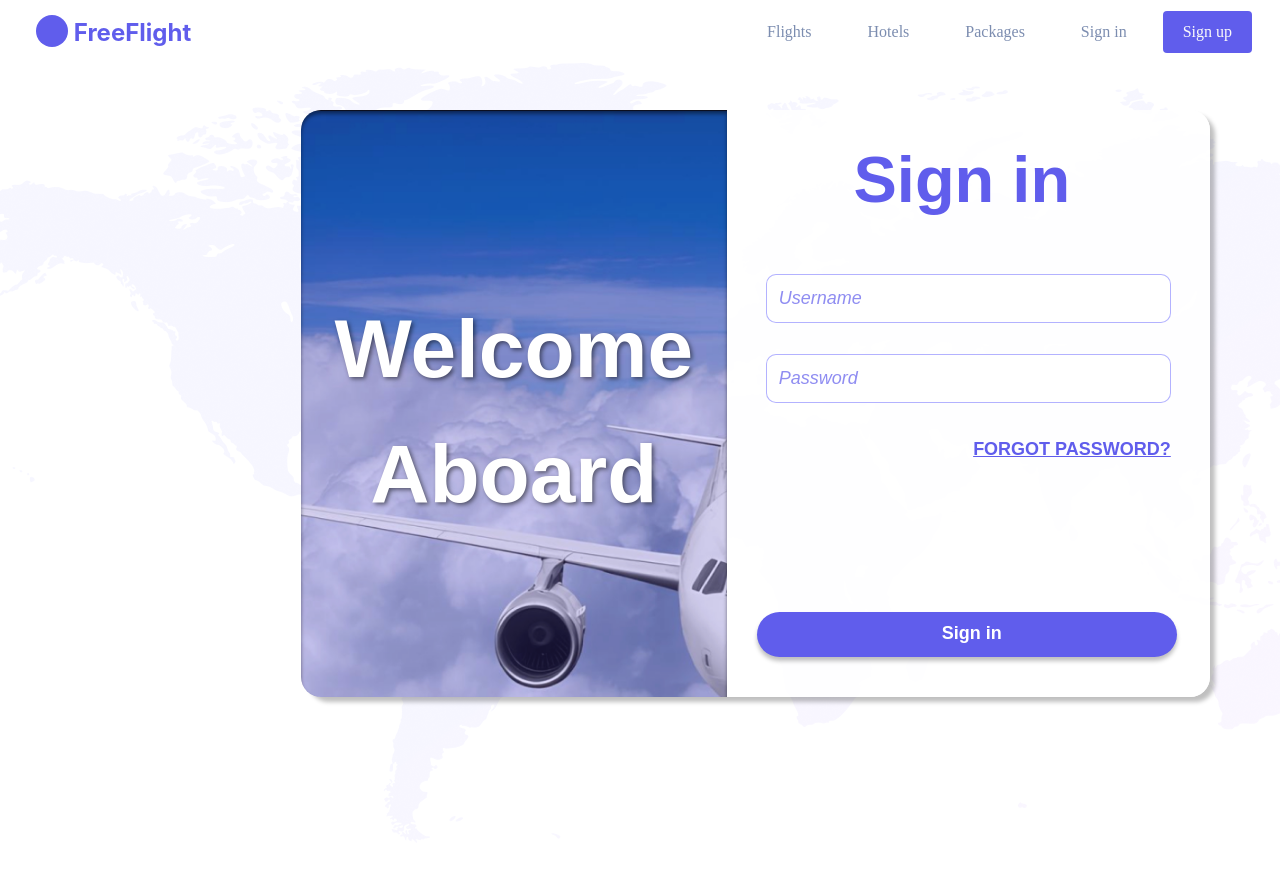
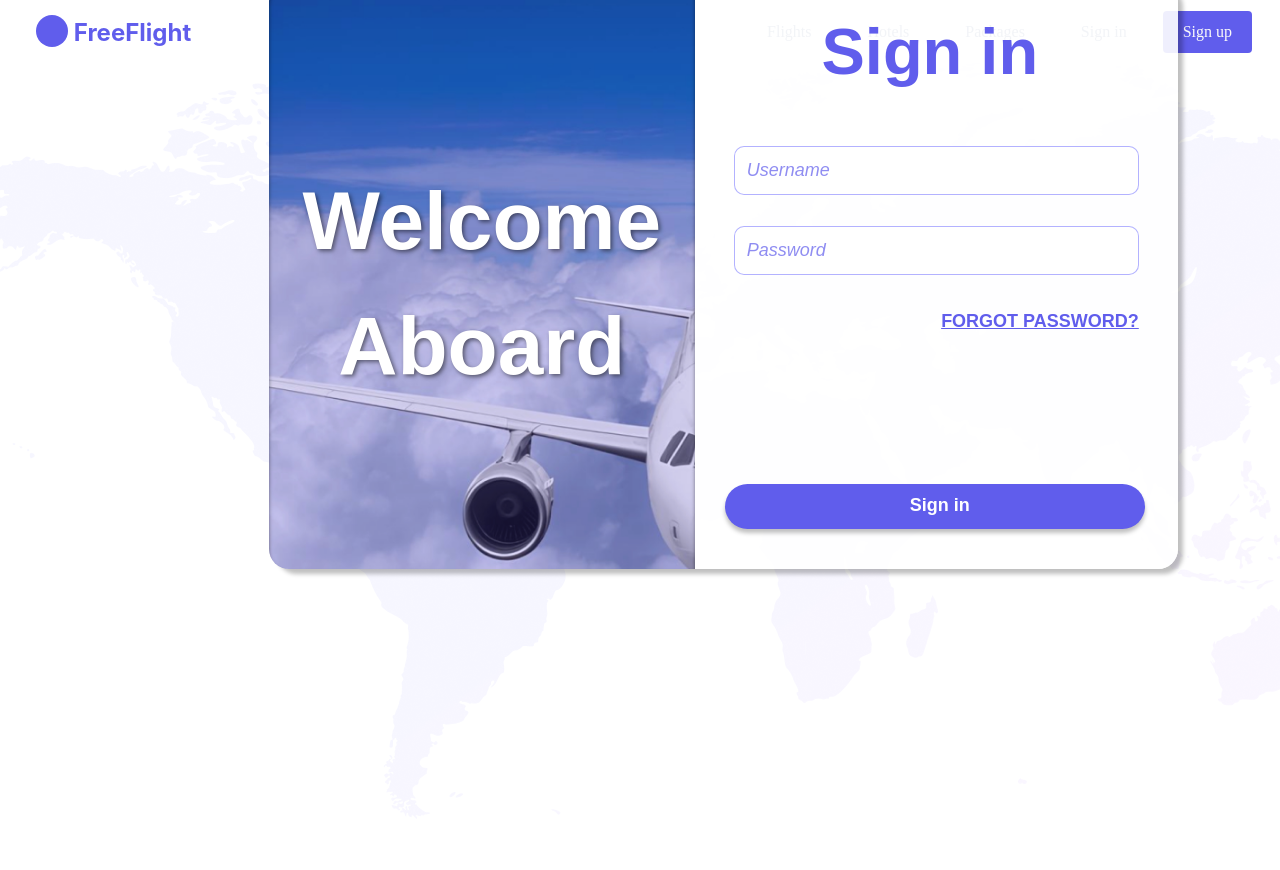
Before and after one commit to HieuPham-origin/ProjectJava, a Spring app: template Final/src/main/resources/templates/Layout/login.html in a window 1280 px wide; the page is wider, and only the part inside the window is pictured. Run offline with Thymeleaf, Linux system fonts and the light colour scheme; the template is opened without the code that fills it, so the values that code supplies are empty.

Commit message:
layout bug fixes

```diff
--- a/Final/src/main/resources/static/css/indexStyle.css
+++ b/Final/src/main/resources/static/css/indexStyle.css
@@ -116,8 +116,8 @@ body {
 .background {
     z-index: 0;
     /*position: absolute;*/
-    top: 64px;
-    left: 0;
+    /*top: 40px;*/
+    /*left: 0;*/
     width: 100%;
     height: 100%;
     opacity: 0.03;
@@ -130,6 +130,7 @@ body {
     width: 1600px;
     height: 798px;
     position: relative;
+    top: -24px;
 }
 
 
@@ -147,7 +148,7 @@ body {
 
 .background-text {
     position: relative;
-    bottom: 90vh;
+    bottom: 105vh;
     width: 100%;
     height: 100%;
     text-align: center;
@@ -167,7 +168,7 @@ body {
 
 .search-bar {
     position: relative;
-    bottom: 80vh;
+    bottom: 95vh;
     /*z-index: 2;*/
     width: 80%;
     height: 100%;
@@ -230,6 +231,7 @@ body {
     /*flex: 1 1 0;*/
     /*flex: 1 2 150px;*/
     height: 32px;
+    width: 12vw;
     color: #7C8DB0;
     font-size: 18px;
 }
--- a/Final/src/main/resources/static/css/login.css
+++ b/Final/src/main/resources/static/css/login.css
@@ -2,16 +2,16 @@
     width: 100%;
     height: 100%;
     position: relative;
-    bottom: 95vh;
-    left: 23.5vw;
+    bottom: 111vh;
+    left: 21vw;
 }
 
 .register-positioner {
     width: 100%;
     height: 100%;
     position: relative;
-    bottom: 98.2vh;
-    left: 23.5vw;
+    bottom: 114.55vh;
+    left: 21vw;
 
 }
 
```
